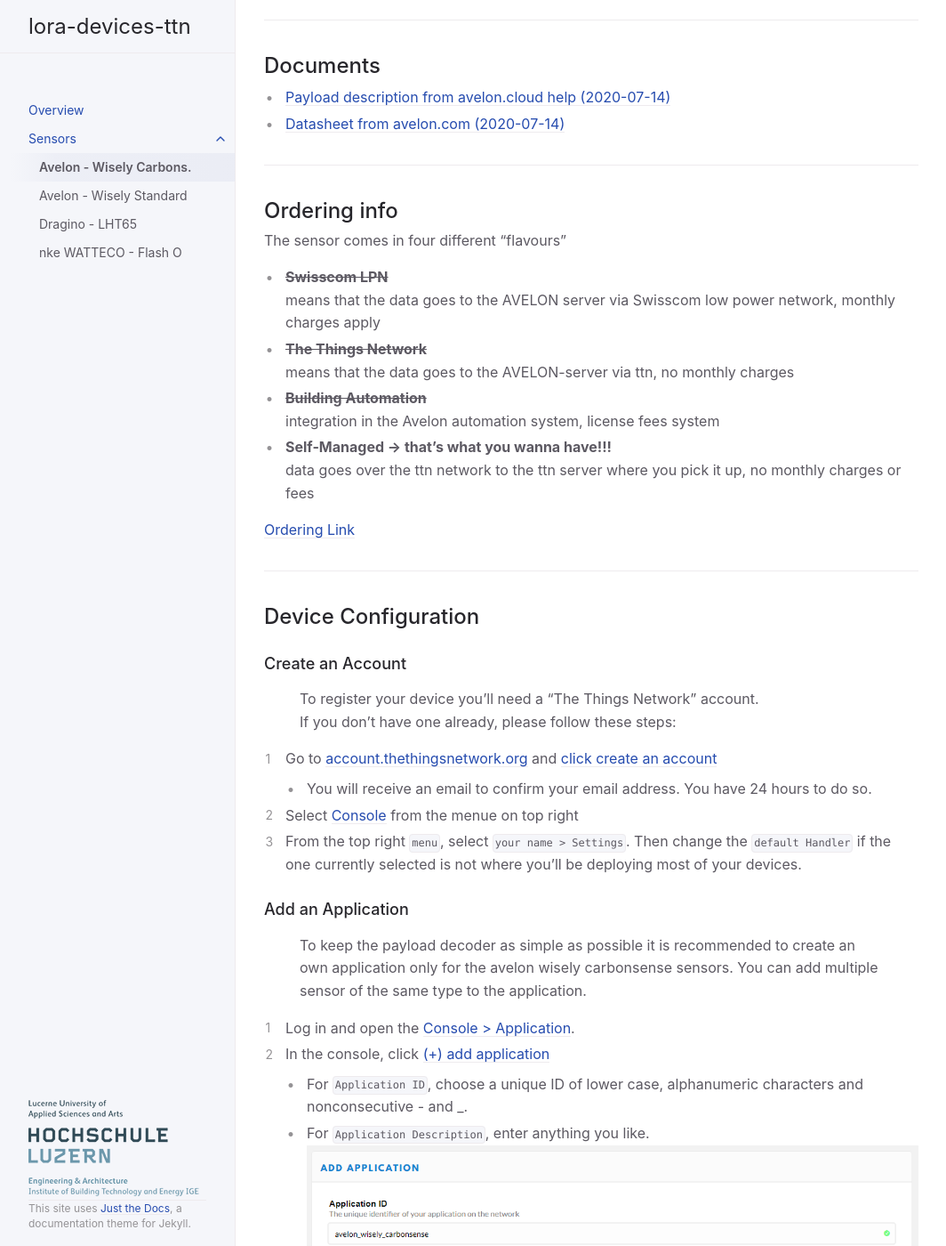
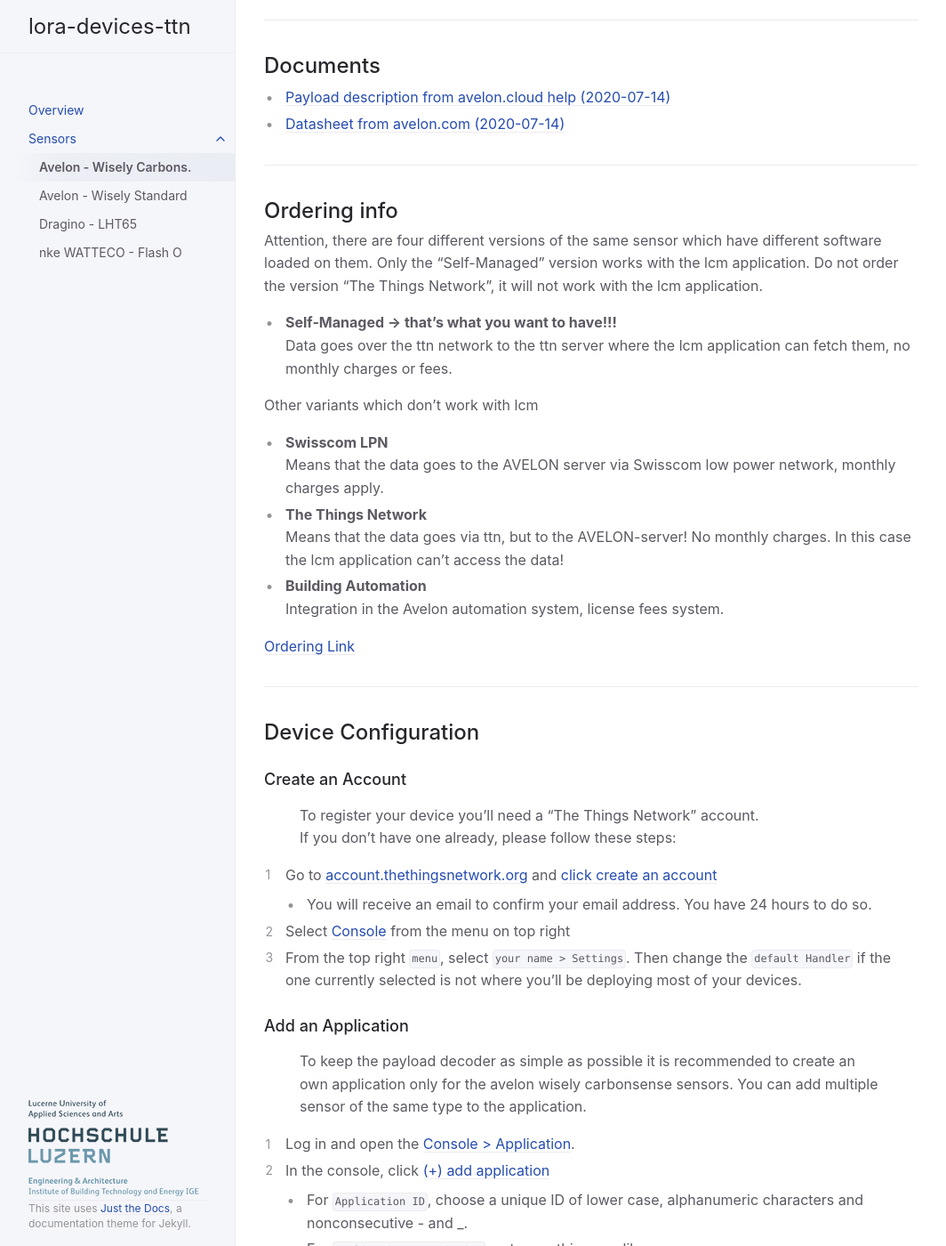
Before and after one commit to hslu-ige-laes/lora-devices-ttn, a Jekyll site: the page built from docs/sensors/avelon-wisely-carbonsense.md, in a window 1280 px wide and 1400 px high, scrolled down 1211 px. Shown: the whole window at 89% size, without its empty margins (107-1171 px from the left). Built offline with Jekyll 4.4.1, drawn with Linux system fonts in a browser that asks for light colours; some of the changed text lies outside the part shown.

Commit message:
Update avelon-wisely-carbonsense.md

```diff
--- a/docs/sensors/avelon-wisely-carbonsense.md
+++ b/docs/sensors/avelon-wisely-carbonsense.md
@@ -45,15 +45,18 @@ The Wisely Carbonsense is an indoor room sensor to measure temperature, humidity
 ---
 
 ## Ordering info
-The sensor comes in four different "flavours"
-- <b>~~Swisscom LPN~~</b><br>
-  means that the data goes to the AVELON server via Swisscom low power network, monthly charges apply
-- <b>~~The Things Network~~</b><br>
-  means that the data goes to the AVELON-server via ttn, no monthly charges
-- <b>~~Building Automation~~</b><br>
-  integration in the Avelon automation system, license fees system
-- <b>Self-Managed -> that's what you wanna have!!!</b><br>
-  data goes over the ttn network to the ttn server where you pick it up, no monthly charges or fees
+Attention, there are four different versions of the same sensor which have different software loaded on them. Only the "Self-Managed" version works with the lcm application. Do not order the version "The Things Network", it will not work with the lcm application.
+
+- <b>Self-Managed -> that's what you want to have!!!</b><br>
+  Data goes over the ttn network to the ttn server where the lcm application can fetch them, no monthly charges or fees.
+
+Other variants which don't work with lcm
+- <b>Swisscom LPN</b><br>
+  Means that the data goes to the AVELON server via Swisscom low power network, monthly charges apply.
+- <b>The Things Network</b><br>
+  Means that the data goes via ttn, but to the AVELON-server! No monthly charges. In this case the lcm application can't access the data!
+- <b>Building Automation</b><br>
+  Integration in the Avelon automation system, license fees system.
 
 [Ordering Link](https://avelon.com/en/buy-wisesly/)
 
@@ -66,7 +69,7 @@ The sensor comes in four different "flavours"
 
 1. Go to [account.thethingsnetwork.org](https://account.thethingsnetwork.org/) and [click create an account](https://account.thethingsnetwork.org/register)
    - You will receive an email to confirm your email address. You have 24 hours to do so.
-2. Select [Console](https://console.thethingsnetwork.org/) from the menue on top right
+2. Select [Console](https://console.thethingsnetwork.org/) from the menu on top right
 3. From the top right `menu`, select `your name > Settings`. Then change the `default Handler` if the one currently selected is not where you’ll be deploying most of your devices.
 
 ### Add an Application
@@ -233,6 +236,7 @@ FE25F3010B57029325F2010B56027325F3010A56027C25F3010A5702A825F2010A56028625F2010A
 3. Select `Data Storage` and press `Add integration`
 
 > Now we're done with the configuration :-)
+> Info: now we have connected the sensor to our ttn account Therefore the QR code on the device does not work anymore and can be removed.
 
 
 ### Optional Settings
```
